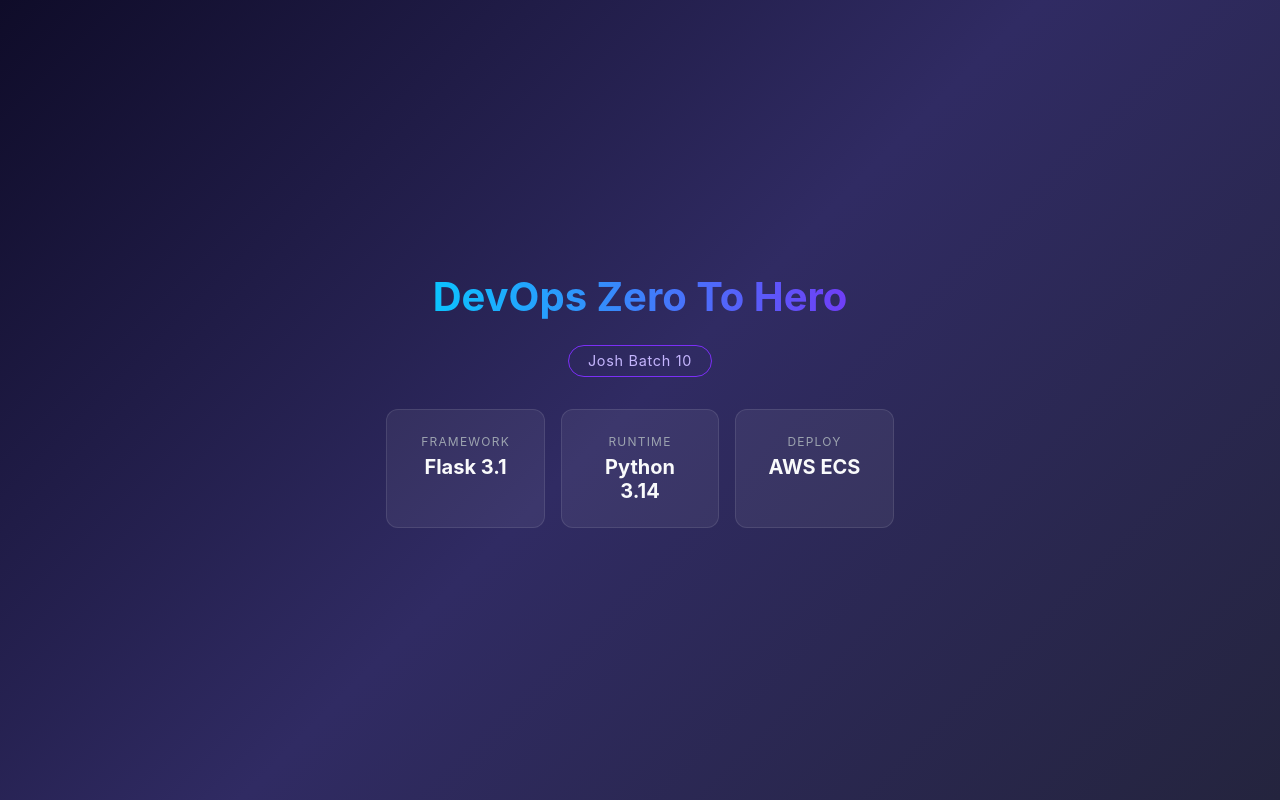
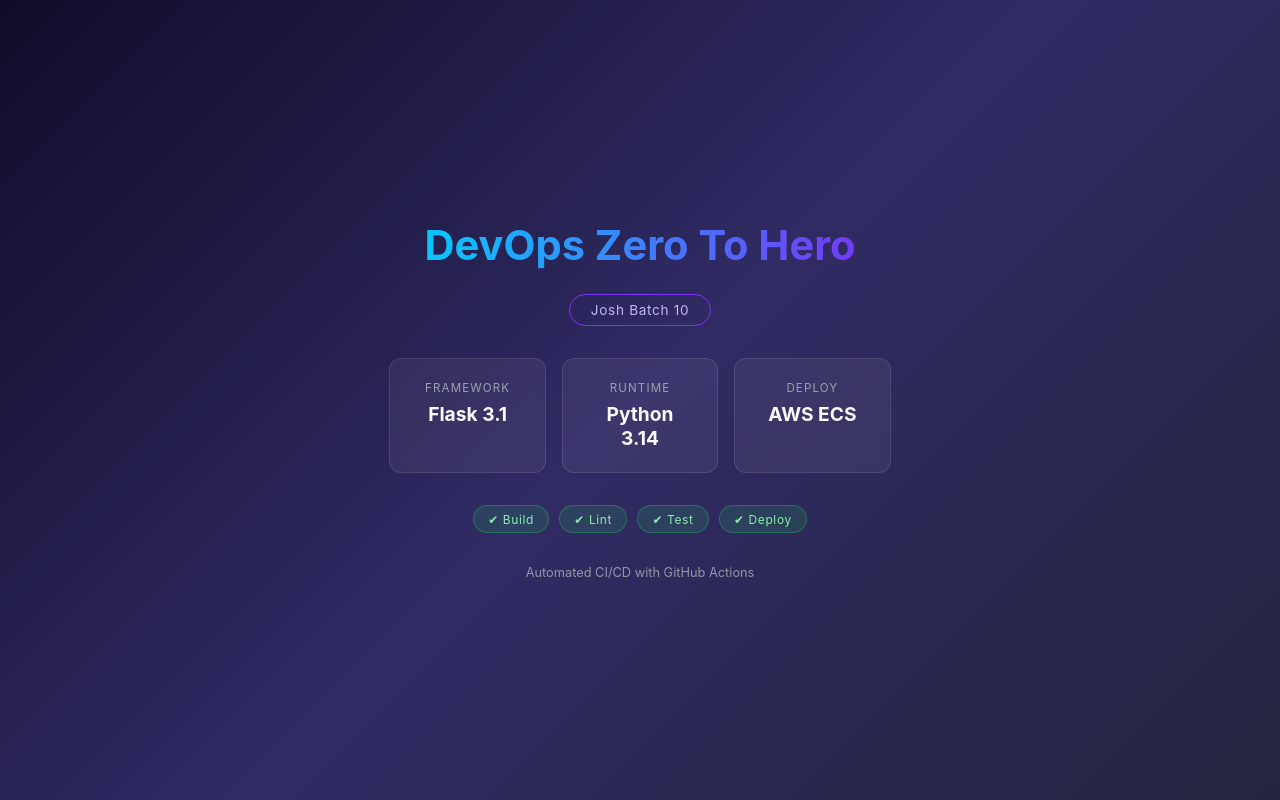
Before and after one commit to Sharfuddin0047/github-actions-zero-to-hero, a Flask app: page / in a window 1280 px wide. Run offline with Flask 3, Linux system fonts and the light colour scheme.

Commit message:
Added minor changes in index.html

```diff
--- a/app.py
+++ b/app.py
@@ -1,12 +1,14 @@
 from flask import Flask, render_template
+
 app = Flask(__name__)
-
 
 @app.route('/')
 def hello_world():
     return render_template('index.html')
 
-
 @app.route('/health')
 def health():
     return 'Server is up and running'
+
+if __name__ == "__main__":
+    app.run(debug=True, host="0.0.0.0", port=80)
--- a/templates/index.html
+++ b/templates/index.html
@@ -3,86 +3,157 @@
 <head>
 <meta charset="UTF-8">
 <meta name="viewport" content="width=device-width, initial-scale=1.0">
+
 <title>DevOps Zero To Hero</title>
+
 <style>
-        * { margin: 0; padding: 0; box-sizing: border-box; }
-        body {
-            min-height: 100vh;
-            display: flex;
-            align-items: center;
-            justify-content: center;
-            background: linear-gradient(135deg, #0f0c29, #302b63, #24243e);
-            font-family: -apple-system, BlinkMacSystemFont, "Segoe UI", Roboto, Helvetica, Arial, sans-serif;
-            color: #e0e0e0;
+
+*{
+margin:0;
+padding:0;
+box-sizing:border-box;
 }
-        .container {
-            text-align: center;
-            padding: 2rem;
-            max-width: 640px;
+
+body{
+min-height:100vh;
+display:flex;
+align-items:center;
+justify-content:center;
+background:linear-gradient(135deg,#0f0c29,#302b63,#24243e);
+font-family:-apple-system,BlinkMacSystemFont,"Segoe UI",Roboto,Helvetica,Arial,sans-serif;
+color:#e5e7eb;
 }
-        h1 {
-            font-size: 2.5rem;
-            margin-bottom: 0.5rem;
-            background: linear-gradient(90deg, #00d2ff, #7b2ff7);
-            -webkit-background-clip: text;
-            -webkit-text-fill-color: transparent;
+
+.container{
+text-align:center;
+padding:2rem;
+max-width:700px;
 }
-        .badge {
-            display: inline-block;
-            margin: 1rem 0 2rem;
-            padding: 0.4rem 1.2rem;
-            border: 1px solid #7b2ff7;
-            border-radius: 999px;
-            font-size: 0.9rem;
-            color: #c4b5fd;
-            letter-spacing: 0.05em;
+
+h1{
+font-size:2.6rem;
+margin-bottom:.5rem;
+background:linear-gradient(90deg,#00d2ff,#7b2ff7);
+-webkit-background-clip:text;
+-webkit-text-fill-color:transparent;
 }
-        .cards {
-            display: flex;
-            gap: 1rem;
-            justify-content: center;
-            flex-wrap: wrap;
+
+.badge{
+display:inline-block;
+margin:1rem 0 2rem;
+padding:.45rem 1.3rem;
+border:1px solid #7b2ff7;
+border-radius:999px;
+font-size:.85rem;
+letter-spacing:.05em;
+color:#c4b5fd;
 }
-        .card {
-            background: rgba(255, 255, 255, 0.06);
-            border: 1px solid rgba(255, 255, 255, 0.1);
-            border-radius: 12px;
-            padding: 1.5rem 1.8rem;
-            min-width: 150px;
-            flex: 1;
+
+/* tech cards */
+
+.cards{
+display:flex;
+gap:1rem;
+justify-content:center;
+flex-wrap:wrap;
+margin-bottom:2rem;
 }
-        .card span {
-            display: block;
-            font-size: 0.75rem;
-            text-transform: uppercase;
-            letter-spacing: 0.1em;
-            color: #9ca3af;
-            margin-bottom: 0.4rem;
+
+.card{
+background:rgba(255,255,255,.06);
+border:1px solid rgba(255,255,255,.1);
+border-radius:12px;
+padding:1.4rem 1.8rem;
+min-width:150px;
+flex:1;
+backdrop-filter:blur(4px);
 }
-        .card strong {
-            font-size: 1.25rem;
-            color: #f9fafb;
+
+.card span{
+display:block;
+font-size:.72rem;
+text-transform:uppercase;
+letter-spacing:.1em;
+color:#9ca3af;
+margin-bottom:.4rem;
 }
+
+.card strong{
+font-size:1.2rem;
+color:#f9fafb;
+}
+
+/* pipeline section */
+
+.pipeline{
+margin-top:1rem;
+display:flex;
+justify-content:center;
+gap:.6rem;
+flex-wrap:wrap;
+}
+
+.step{
+padding:.35rem .9rem;
+font-size:.75rem;
+border-radius:999px;
+background:rgba(34,197,94,.15);
+border:1px solid rgba(34,197,94,.35);
+color:#86efac;
+letter-spacing:.05em;
+}
+
+.footer{
+margin-top:2rem;
+font-size:.8rem;
+color:#9ca3af;
+opacity:.9;
+}
+
 </style>
 </head>
+
 <body>
+
 <div class="container">
+
 <h1>DevOps Zero To Hero</h1>
+
 <div class="badge">Josh Batch 10</div>
+
 <div class="cards">
+
 <div class="card">
 <span>Framework</span>
 <strong>Flask 3.1</strong>
 </div>
+
 <div class="card">
 <span>Runtime</span>
 <strong>Python 3.14</strong>
 </div>
+
 <div class="card">
 <span>Deploy</span>
 <strong>AWS ECS</strong>
 </div>
+
 </div>
+
+<div class="pipeline">
+
+<div class="step">✔ Build</div>
+<div class="step">✔ Lint</div>
+<div class="step">✔ Test</div>
+<div class="step">✔ Deploy</div>
+
 </div>
+
+<div class="footer">
+Automated CI/CD with GitHub Actions
+</div>
+
+</div>
+
 </body>
 </html>
```
Lines whose indentation alone changed are shown as unchanged.
